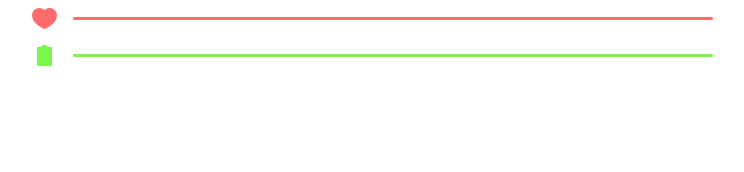
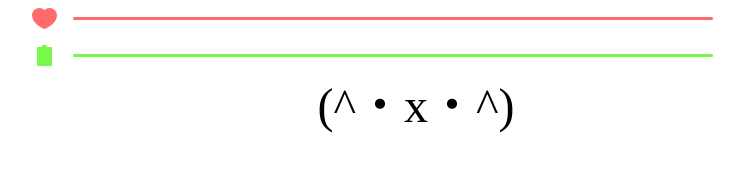
Before and after one commit to keogami/tamagotchi, a plain HTML site: page index.html in a window 1280 px wide. Shown: the whole page, without its empty margins (224-968 px from the left). Drawn offline with Linux system fonts and the light colour scheme.

Commit message:
designed the face

```diff
--- a/css/main.css
+++ b/css/main.css
@@ -44,3 +44,9 @@ body > div {
   flex-direction: column;
   gap: 1em;
 }
+
+#face {
+	font-size: 3em;
+	display: flex;
+	justify-content: center;
+}
--- a/index.html
+++ b/index.html
@@ -20,7 +20,7 @@
       </div>
     </div>
     <div id="face">
-
+      <span>(^・x・^)</span>
     </div>
     <div id="actions">
 
```
